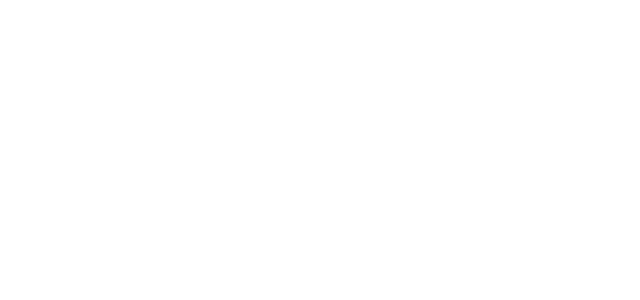
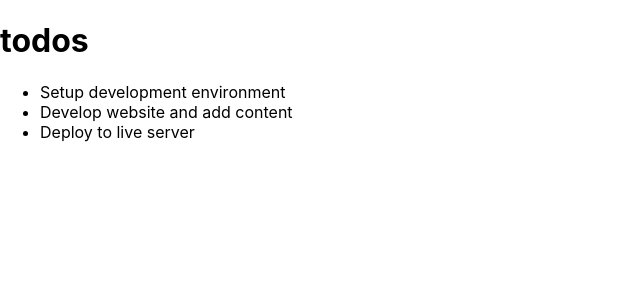
Before and after one commit to Maxwell011/react-todo-app, a React (Create React App) app: page / in a window 1280 px wide. Shown: the top 300 px of the page, without its empty margins (0-640 px from the left). Built offline with nearby package versions, Linux system fonts and the light colour scheme.

Commit message:
Added files for Todo

```diff
--- a/src/components/Header.js
+++ b/src/components/Header.js
@@ -0,0 +1,11 @@
+import React from 'react';
+
+const Header = () => {
+  return (
+    <header>
+      <h1>todos</h1>
+    </header>
+  );
+};
+
+export default Header;
--- a/src/components/TodoContainer.js
+++ b/src/components/TodoContainer.js
@@ -0,0 +1,35 @@
+import React from 'react';
+import TodosList from './TodosList';
+import TodoItem from './TodoItem';
+import Header from './Header';
+
+class TodoContainer extends React.Component {
+  state = {
+    todos: [
+      {
+        id: 1,
+        title: 'Setup development environment',
+        completed: true,
+      },
+      {
+        id: 2,
+        title: 'Develop website and add content',
+        completed: false,
+      },
+      {
+        id: 3,
+        title: 'Deploy to live server',
+        completed: false,
+      },
+    ],
+  };
+  render() {
+    return (
+      <div>
+        <Header />
+        <TodosList todos={this.state.todos} />
+      </div>
+    );
+  }
+}
+export default TodoContainer;
--- /dev/null
+++ b/src/components/TodoItem.js
@@ -0,0 +1,13 @@
+import React from 'react';
+
+class TodoItem extends React.Component {
+  render() {
+    return (
+     <li>
+      <input type="checkbox"/> {this.props.todo.title}
+     </li>
+    )
+  }
+}
+
+export default TodoItem;
--- /dev/null
+++ b/src/components/TodosList.js
@@ -0,0 +1,15 @@
+import React from 'react';
+
+class TodosList extends React.Component {
+  render() {
+    return (
+      <ul>
+        {this.props.todos.map((todo) => (
+          <li key={todo.id}>{todo.title}</li>
+        ))}
+      </ul>
+    );
+  }
+}
+
+export default TodosList;
--- a/src/index.js
+++ b/src/index.js
@@ -2,10 +2,12 @@
 import ReactDOM from 'react-dom/client';
 import './index.css';
 import App from './App';
+import TodoContainer from './components/TodoContainer';
 
 const root = ReactDOM.createRoot(document.getElementById('root'));
 root.render(
   <React.StrictMode>
     <App />
+    <TodoContainer />
   </React.StrictMode>
 );
```
Also changed, not shown: src/components/InputTodo.js (added), src/components/Navbar.js (added).
